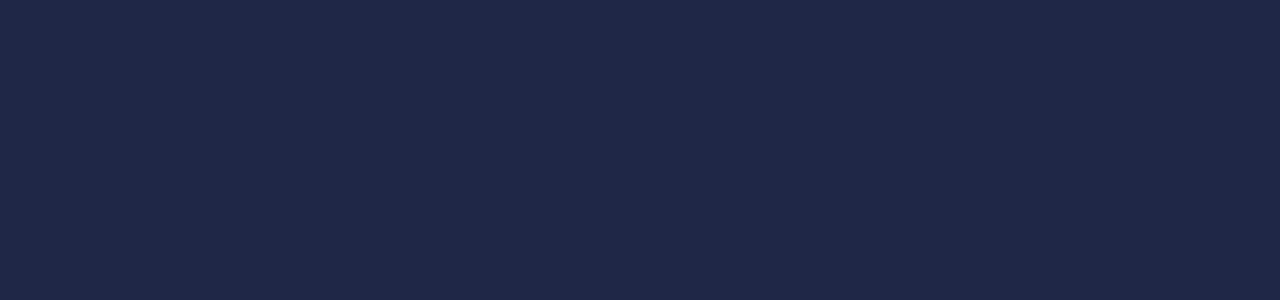
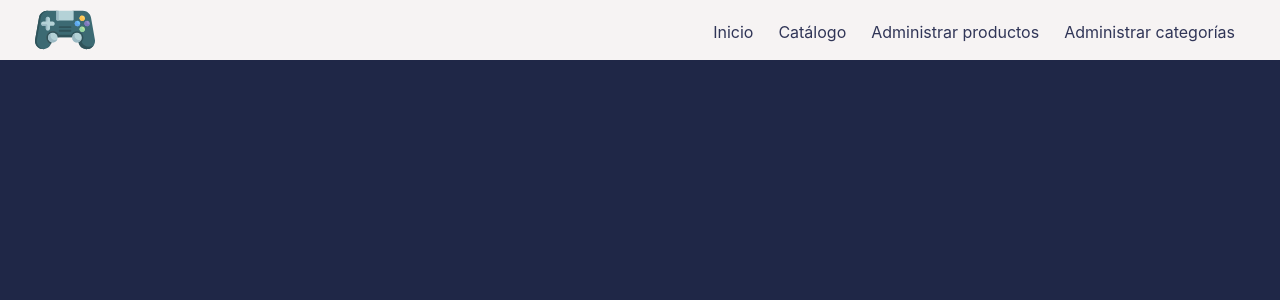
Before and after one commit to nachopiris/ecommerce-ft04-g11, a React (Create React App) app in the folder client/: page /admin/ in a window 1280 px wide. Shown: the top 300 px of the page. Built offline with nearby package versions, Linux system fonts and the light colour scheme.

Commit message:
adds navbar and images folder

```diff
--- a/client/src/App.js
+++ b/client/src/App.js
@@ -5,17 +5,18 @@
 import Catalogue from './components/Catalogue';
 import ProductsCRUD from './components/CRUD/formCRUD';
 import AddCategories from './components/AddCategory';
+import Navbar from './components/Navbar';
 
 function App() {
   return (
     <React.Fragment>
         <BrowserRouter>
+          <Route path="/" component={Navbar} />
+          <Route exact path="/" />
           <Route exact path="/productos/:id" component={Product} />
           <Route exact path="/catalogo" component={Catalogue} />
-        </BrowserRouter>
-        <BrowserRouter basename="/admin">
-          <Route exact path="/productos" component={ProductsCRUD} />
-          <Route exact path="/categorias" component={AddCategories} />
+          <Route exact path="/admin/productos" component={ProductsCRUD} />
+          <Route exact path="/admin/categorias" component={AddCategories} />
         </BrowserRouter>
     </React.Fragment>
   );
--- /dev/null
+++ b/client/src/components/Navbar.jsx
@@ -0,0 +1,37 @@
+import React from 'react';
+import { NavLink } from 'react-router-dom';
+import style from '../styles/navbar.module.scss';
+
+export default function Navbar() {
+    return(
+        <nav className={style.navbar}>
+            <div className={style.logo}>
+                <NavLink exact to='/'>
+                    <img src='/images/logo.svg' alt=""/>
+                </NavLink>
+            </div>
+            <ul>
+                <li>
+                    <NavLink activeClassName={style.active} exact to='/'>
+                        Inicio
+                    </NavLink>
+                </li>
+                <li>
+                    <NavLink activeClassName={style.active} to='/catalogo'>
+                        Catálogo
+                    </NavLink>
+                </li>
+                <li>
+                    <NavLink activeClassName={style.active} to='/admin/productos'>
+                        Administrar productos
+                    </NavLink>
+                </li>
+                <li>
+                    <NavLink activeClassName={style.active} to='/admin/categorias'>
+                        Administrar categorías
+                    </NavLink>
+                </li>
+            </ul>
+        </nav>
+    )
+}
--- /dev/null
+++ b/client/src/styles/navbar.module.scss
@@ -0,0 +1,42 @@
+@import 'ecommerce.scss';
+.navbar {
+    background-color: rgb(246, 243, 243);
+    width: 100%;
+    display: flex;
+    justify-content: space-between;
+    padding: 0 35px;
+
+    .logo {
+        img {
+            width: 60px;
+        }
+    }
+
+    ul {
+        align-self: flex-end;
+    }
+
+    li {
+        display: inline-block;
+        margin: 0 0 0 5px;
+
+        a {
+            color: $dark;
+            font-size: 16px;
+            text-decoration: none;
+            padding: 5px 10px;
+            border-radius: 3px;
+        }
+
+        a:hover {
+            color: white;
+            background-color: $dark;
+        }
+    }
+
+    .active {
+        color: white !important;
+        background-color: $dark;
+        pointer-events: none;
+    }
+}
```
Also changed, not shown: client/public/images/logo.svg (added).
